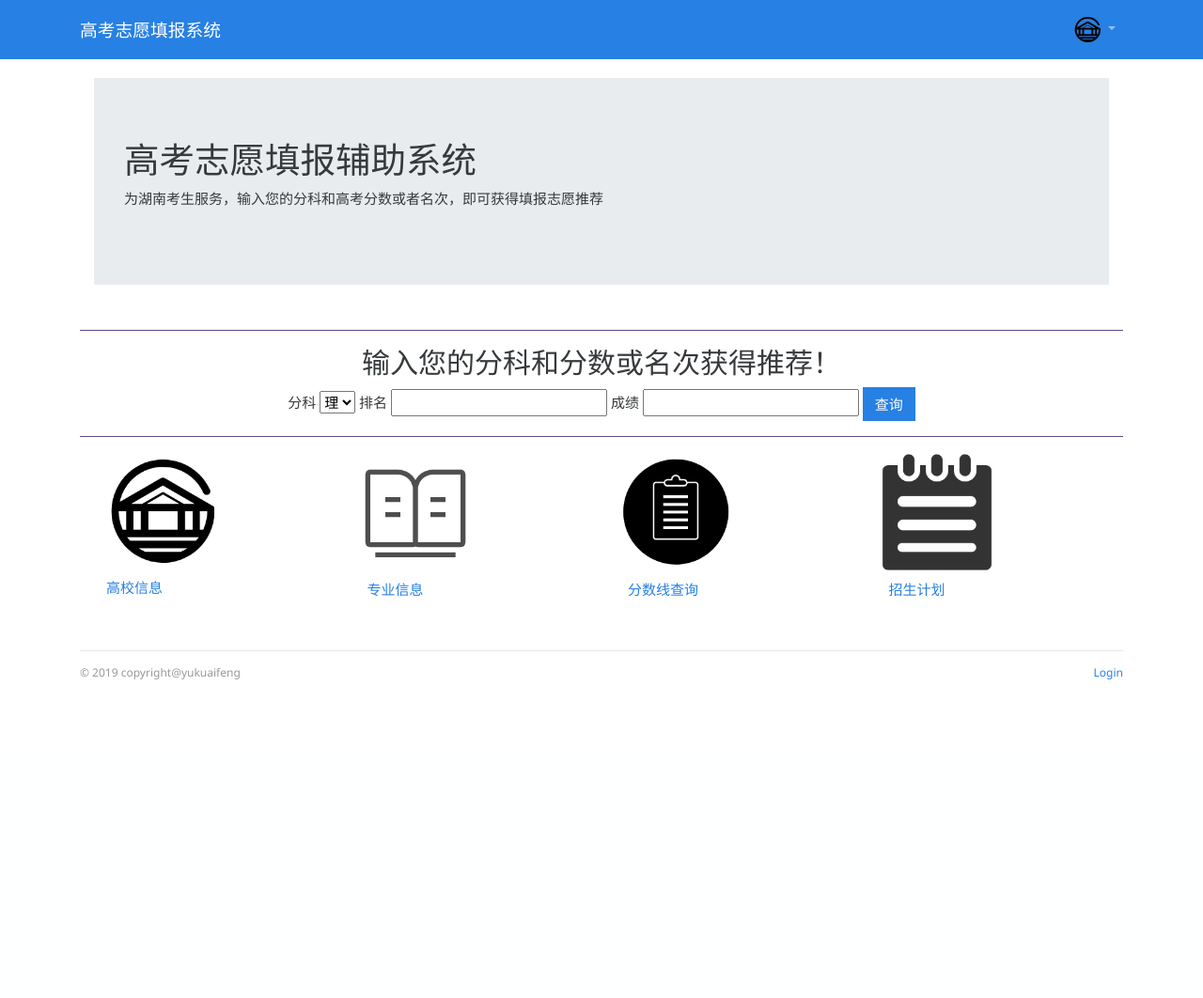
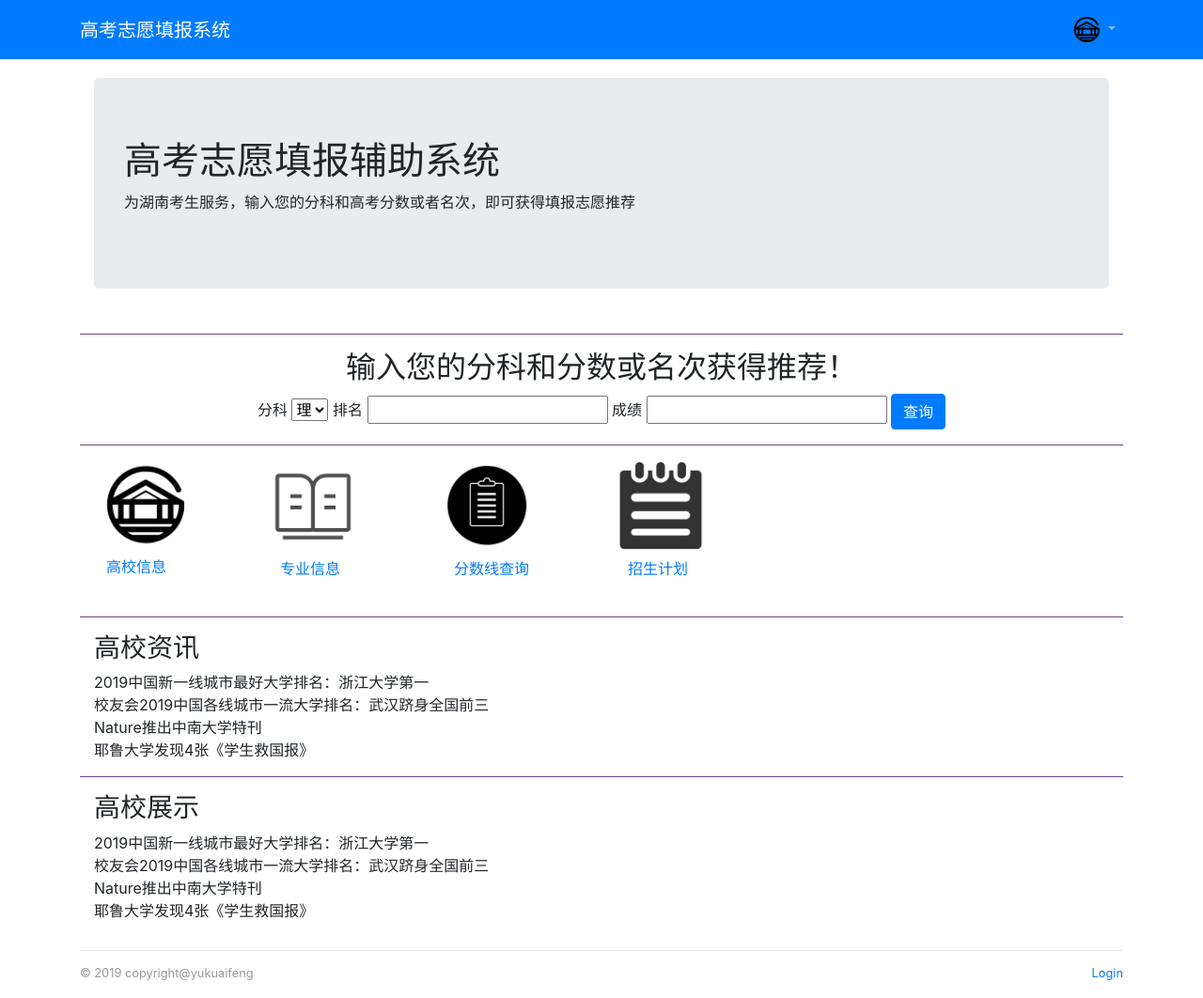
Before and after one commit to yukuaifeng/FlaskServer, a Flask app: page / in a window 1280 px wide. Shown: the whole page at 94% size. Before the commit the page ends 723 px from the top, so only its background shows below. Run offline with Flask 2, Linux system fonts and the light colour scheme; data that the repository does not hold is empty; some libraries are stand-ins or nearby versions.

Commit message:
首页加了两个模块，调整大小号调节样式失败

```diff
--- a/flaskserver/static/css/style.css
+++ b/flaskserver/static/css/style.css
@@ -49,3 +49,7 @@
     border-radius: 3px;
     box-shadow: inset 0 0 10px rgba(27, 31, 35, 0.05);
 }
+
+.icon {
+    text-align: center;
+}
--- a/flaskserver/templates/common/base_tmp.html
+++ b/flaskserver/templates/common/base_tmp.html
@@ -12,6 +12,7 @@
               href="{{ url_for('static', filename='css/%s.min.css' % request.cookies.get('theme', 'perfect_blue')) }}"
               type="text/css">
         <link rel="stylesheet" href="{{ url_for('static', filename='css/style.css') }}" type="text/css">
+        <link rel="stylesheet" href="{{ url_for('static', filename='css/bootstrap.min.css') }}" type="text/css">
     {% endblock head %}
 </head>
 
--- a/flaskserver/templates/server/index.html
+++ b/flaskserver/templates/server/index.html
@@ -88,31 +88,65 @@
 
     <ul class="nav nav-list"><li class="divider"></li></ul>
 
-    <div class="row">
-        <div class="col-xs-6 col-lg-3">
+
+
+    <div id="icon" class="row">
+        <div class="col-lg-offset-3 col-lg-2 ">
 {#          <p>Donec id elit non mi porta gravida at eget metus. Fusce dapibus, tellus ac cursus commodo, tortor mauris condimentum nibh, ut fermentum massa justo sit amet risus. Etiam porta sem malesuada magna mollis euismod. Donec sed odio dui. </p>#}
-          <a href="http://www.acfun.cn/v/ac10114243"><img src="/static/pic/高校.png" alt="你打球好像蔡徐坤" width="128" height="128"></a>
+          <a href="http://www.acfun.cn/v/ac10114243"><img src="/static/pic/高校.png" alt="你打球好像蔡徐坤" width="96" height="96"></a>
             <p><a class="btn btn-default center" href="http://www.acfun.cn/v/ac10114243" role="button">高校信息</a></p>
         </div><!--/.col-xs-6.col-lg-4-->
-        <div class="col-xs-6 col-lg-3">
+        <div class="col-xs-4 col-lg-2">
 {#          <p>Donec id elit non mi porta gravida at eget metus. Fusce dapibus, tellus ac cursus commodo, tortor mauris condimentum nibh, ut fermentum size="2831164"massa justo sit amet risus. Etiam porta sem malesuada magna mollis euismod. Donec sed odio dui. </p>#}
-            <a href="http://www.acfun.cn/v/ac10126981"><img src="/static/pic/专业名称.png" width="128" height="128"></a>
+            <a href="http://www.acfun.cn/v/ac10126981"><img src="/static/pic/专业名称.png" width="96" height="96"></a>
             <p><a class="btn btn-default center" href="http://www.acfun.cn/v/ac10126981" role="button">专业信息</a></p>
         </div><!--/.col-xs-6.col-lg-4-->
-        <div class="col-xs-6 col-lg-3">
+        <div class="col-xs-4 col-lg-2">
 {#          <p>Donec id elit non mi porta gravida at eget metus. Fusce dapibus, tellus ac cursus commodo, tortor mauris condimentum nibh, ut fermentum size="287070"massa justo sit amet risus. Etiam porta sem malesuada magna mollis euismod. Donec sed odio dui. </p>#}
-          <a href="http://www.acfun.cn/v/ac10104092"><img src="/static/pic/分数线查询.png" width="128" height="128"></a>
+          <a href="http://www.acfun.cn/v/ac10104092"><img src="/static/pic/分数线查询.png" width="96" height="96"></a>
             <p><a class="btn btn-default text-center" href="http://www.acfun.cn/v/ac10104092" role="button">分数线查询</a></p>
         </div><!--/.col-xs-6.col-lg-4-->
-        <div class="col-xs-6 col-lg-3">
+        <div class="col-xs-4 col-lg-2">
 {#          <p>Donec id elit non mi porta gravida at eget metus. Fusce dapibus, tellus ac cursus commodo, tortor mauris condimentum nibh, ut fermentum massa justo sit amet risus. Etiam porta sem malesuada magna mollis euismod. Donec sed odio dui. </p>#}
-          <a href="http://www.acfun.cn/v/ac10110588"><img src="/static/pic/计划.png" width="128" height="128"></a>
+          <a href="http://www.acfun.cn/v/ac10110588"><img src="/static/pic/计划.png" width="96" height="96"></a>
             <p><a class="btn btn-default text-center" href="http://www.acfun.cn/v/ac10110588" role="button">招生计划</a></p>
         </div><!--/.col-xs-6.col-lg-4-->
     </div>
+    <div class="row">
+        <hr style="filter: alpha(opacity=100,finishopacity=0,style=3)" width="100%" color="#6f5499" size="10" />
+    </div>
 </div>
 
-    <div><ul class="nav nav-list"><li class="divider"></li></ul></div>
+
+<div class="container">
+    <div class="panel panel-primary">
+        <div class="panel-heading">
+            <h3>高校资讯</h3>
+        </div>
+        <div class="panel-body">
+            <a>2019中国新一线城市最好大学排名：浙江大学第一</a><br>
+            <a>校友会2019中国各线城市一流大学排名：武汉跻身全国前三</a><br>
+            <a>Nature推出中南大学特刊</a><br>
+            <a>耶鲁大学发现4张《学生救国报》</a><br>
+        </div>
+    </div>
+
+    <div class="row">
+        <hr style="filter: alpha(opacity=100,finishopacity=0,style=3)" width="100%" color="#6f5499" size="10" />
+    </div>
+
+    <div class="panel panel-primary">
+        <div class="panel-heading">
+            <h3>高校展示</h3>
+        </div>
+        <div class="panel-body">
+            <a>2019中国新一线城市最好大学排名：浙江大学第一</a><br>
+            <a>校友会2019中国各线城市一流大学排名：武汉跻身全国前三</a><br>
+            <a>Nature推出中南大学特刊</a><br>
+            <a>耶鲁大学发现4张《学生救国报》</a><br>
+        </div>
+    </div>
+</div>
 
 
 
```
